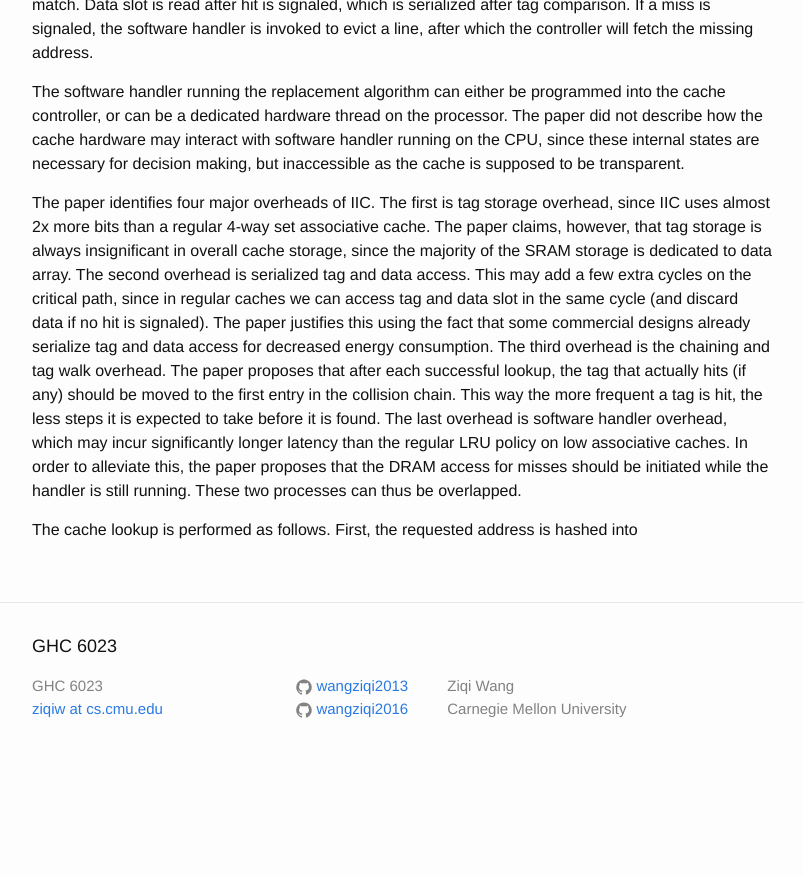
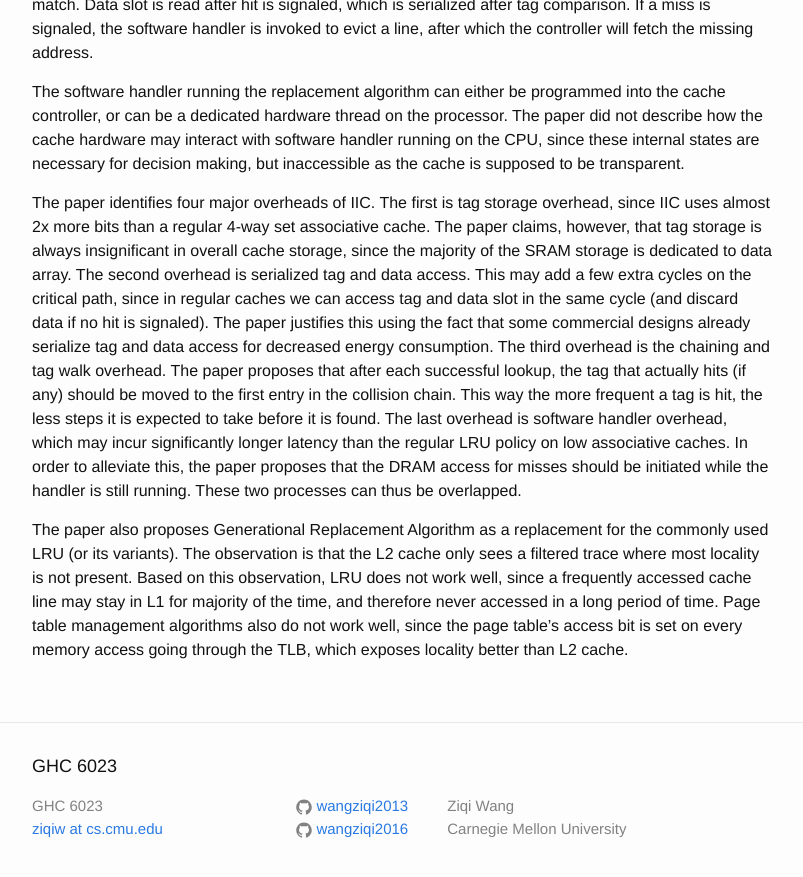
Before and after one commit to wangziqi2013/wangziqi2013.github.io, a Jekyll site: the page built from _posts/2020-05-22-iic.markdown, in a window 1280 px wide and 900 px high, scrolled down 2365 px. Shown: the top 877 px of the window, without its empty margins (238-1041 px from the left). Built offline with Jekyll 4.4.1, drawn with Linux system fonts in a browser that asks for light colours; before the commit the page ends 3145 px from its top, so only the background shows below that.

Commit message:
Adding algo

```diff
--- a/_posts/2020-05-22-iic.markdown
+++ b/_posts/2020-05-22-iic.markdown
@@ -105,4 +105,9 @@ to take before it is found. The last overhead is software handler overhead, whic
 than the regular LRU policy on low associative caches. In order to alleviate this, the paper proposes that the DRAM access
 for misses should be initiated while the handler is still running. These two processes can thus be overlapped.
 
-The cache lookup is performed as follows. First, the requested address is hashed into
+The paper also proposes Generational Replacement Algorithm as a replacement for the commonly used LRU (or its variants).
+The observation is that the L2 cache only sees a filtered trace where most locality is not present. Based on this
+observation, LRU does not work well, since a frequently accessed cache line may stay in L1 for majority of the time,
+and therefore never accessed in a long period of time. Page table management algorithms also do not work well, since
+the page table's access bit is set on every memory access going through the TLB, which exposes locality better than L2
+cache.
```
